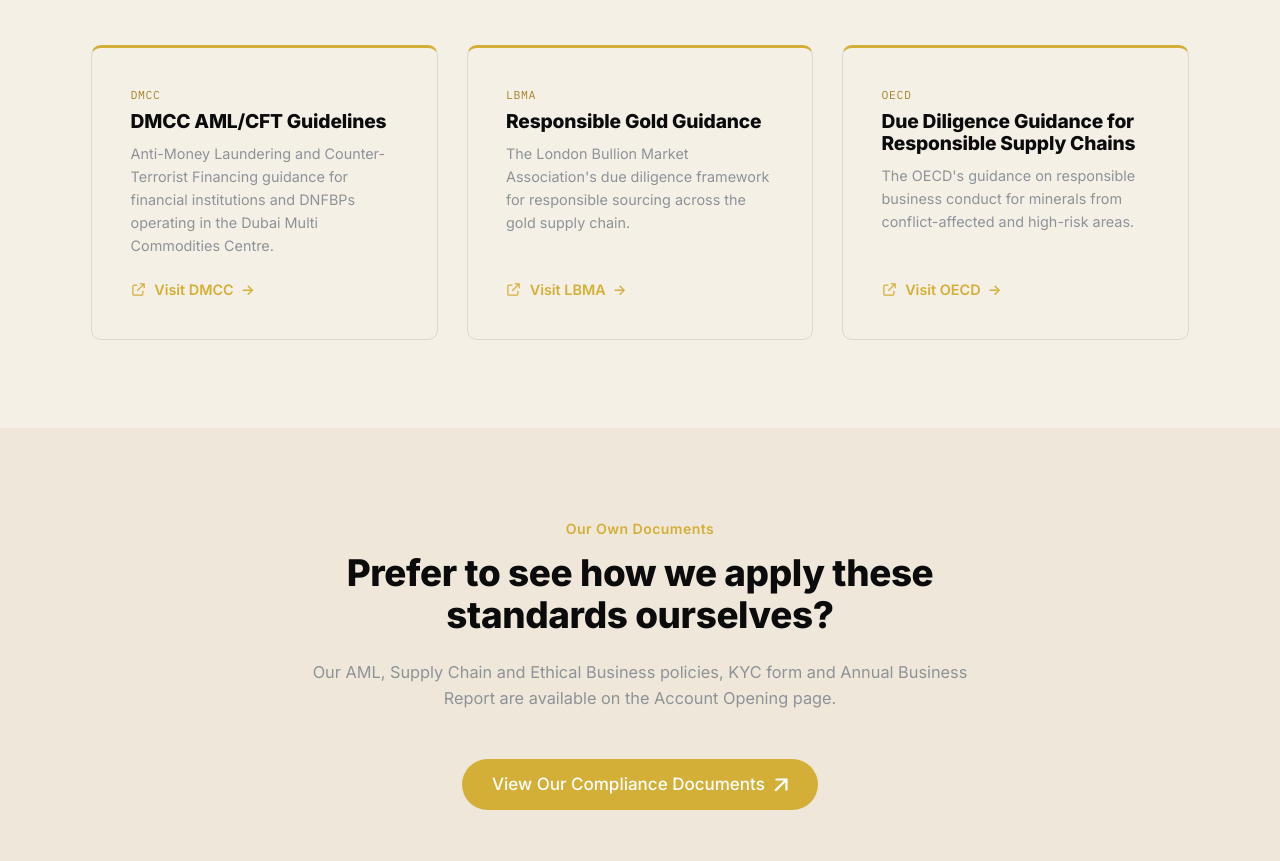
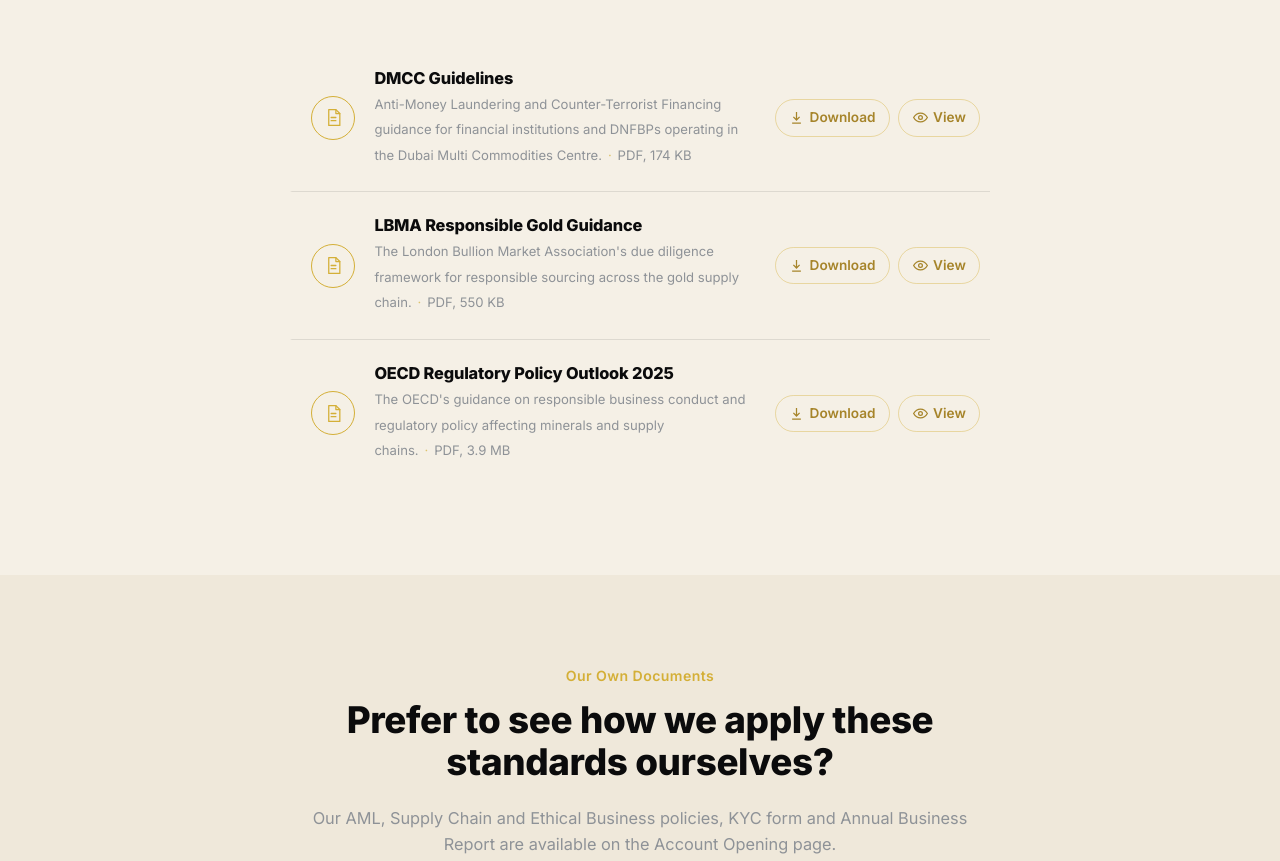
Before and after one commit to anusha-suresh21/synergy-diagold-website, a plain HTML site: page resources.html in a window 1280 px wide. Shown: the part 682-1543 px from the top of the page. Drawn offline with Linux system fonts and the light colour scheme.

Commit message:
Resources page: replace external Visit links with Download/View document actions
Adds DMCC AML/CFT Guidelines, LBMA Responsible Gold Guidance and the OECD
Regulatory Policy Outlook 2025 as local PDFs with Download + View buttons,
matching the reference site's document-list pattern. Also adds an
aria-label to the newsletter email input sitewide for accessibility.

```diff
--- a/css/style.css
+++ b/css/style.css
@@ -2193,9 +2193,24 @@ body.page-fade-out { opacity: 0; }
 .doc-row:hover .doc-row-download { color: var(--indigo-light); }
 .doc-row-download svg { width: 15px; height: 15px; stroke: currentColor; fill: none; stroke-width: 2; transition: transform 0.3s ease; }
 .doc-row:hover .doc-row-download svg { transform: translateY(3px); }
+.doc-row-actions { flex-shrink: 0; display: flex; align-items: center; gap: 0.5rem; }
+.doc-row-btn {
+  display: flex; align-items: center; gap: 0.4em;
+  font-size: 0.85rem; font-weight: 600; color: var(--indigo-deep);
+  border: 1px solid rgba(212,175,55,0.4);
+  border-radius: var(--radius-pill);
+  padding: 0.5em 1em;
+  white-space: nowrap;
+  transition: color 0.3s ease, border-color 0.3s ease, background 0.3s ease;
+}
+.doc-row-btn svg { width: 15px; height: 15px; stroke: currentColor; fill: none; stroke-width: 2; transition: transform 0.3s ease; }
+.doc-row-btn:hover { border-color: var(--indigo); background: var(--indigo); color: var(--white); }
+.doc-row-btn.is-download:hover svg { transform: translateY(2px); }
+.doc-row:hover .doc-row-btn { color: var(--indigo-light); border-color: rgba(249,171,56,0.5); }
+.doc-row:hover .doc-row-btn:hover { background: var(--indigo); color: var(--white); border-color: var(--indigo); }
 @media (max-width: 620px) {
   .doc-row { flex-wrap: wrap; }
-  .doc-row-download { margin-left: calc(44px + 1.2rem); }
+  .doc-row-download, .doc-row-actions { margin-left: calc(44px + 1.2rem); }
 }
 
 /* ---------- Careers: open-application banner ---------- */
--- a/resources.html
+++ b/resources.html
@@ -78,33 +78,57 @@
       <h2>The reference points behind our due diligence.</h2>
       <p class="lede slate-text">We don't set our own bar for responsible trading in isolation — these are the frameworks we look to.</p>
     </div>
-    <div class="grid-3">
-      <div class="doc-card reveal-fade">
-        <div class="doc-meta">DMCC</div>
-        <h3>DMCC AML/CFT Guidelines</h3>
-        <p>Anti-Money Laundering and Counter-Terrorist Financing guidance for financial institutions and DNFBPs operating in the Dubai Multi Commodities Centre.</p>
-        <a class="btn-link" href="https://www.dmcc.ae" target="_blank" rel="noopener">
-          <svg viewBox="0 0 24 24"><path d="M14 3h7v7M21 3 10 14M19 14v5a2 2 0 0 1-2 2H5a2 2 0 0 1-2-2V7a2 2 0 0 1 2-2h5"/></svg>
-          Visit DMCC
-        </a>
+    <div class="doc-list max-w-prose mx-auto">
+      <div class="doc-row reveal-fade">
+        <span class="doc-row-icon" aria-hidden="true"><svg viewBox="0 0 24 24"><path d="M6 2h9l5 5v15H6z"/><path d="M15 2v5h5"/><path d="M9 12h6M9 16h6"/></svg></span>
+        <span class="doc-row-text">
+          <h3>DMCC Guidelines</h3>
+          <span class="doc-row-meta">Anti-Money Laundering and Counter-Terrorist Financing guidance for financial institutions and DNFBPs operating in the Dubai Multi Commodities Centre.<span class="dot">&middot;</span>PDF, 174 KB</span>
+        </span>
+        <span class="doc-row-actions">
+          <a class="doc-row-btn is-download" href="documents/DMCC-AML-CFT-Guidelines.pdf" download>
+            <svg viewBox="0 0 24 24"><path d="M12 3v12M7 11l5 5 5-5M5 21h14"/></svg>
+            Download
+          </a>
+          <a class="doc-row-btn" href="documents/DMCC-AML-CFT-Guidelines.pdf" target="_blank" rel="noopener">
+            <svg viewBox="0 0 24 24"><path d="M1 12s4-7 11-7 11 7 11 7-4 7-11 7-11-7-11-7z"/><circle cx="12" cy="12" r="3"/></svg>
+            View
+          </a>
+        </span>
       </div>
-      <div class="doc-card reveal-fade d1">
-        <div class="doc-meta">LBMA</div>
-        <h3>Responsible Gold Guidance</h3>
-        <p>The London Bullion Market Association's due diligence framework for responsible sourcing across the gold supply chain.</p>
-        <a class="btn-link" href="https://www.lbma.org.uk" target="_blank" rel="noopener">
-          <svg viewBox="0 0 24 24"><path d="M14 3h7v7M21 3 10 14M19 14v5a2 2 0 0 1-2 2H5a2 2 0 0 1-2-2V7a2 2 0 0 1 2-2h5"/></svg>
-          Visit LBMA
-        </a>
+      <div class="doc-row reveal-fade d1">
+        <span class="doc-row-icon" aria-hidden="true"><svg viewBox="0 0 24 24"><path d="M6 2h9l5 5v15H6z"/><path d="M15 2v5h5"/><path d="M9 12h6M9 16h6"/></svg></span>
+        <span class="doc-row-text">
+          <h3>LBMA Responsible Gold Guidance</h3>
+          <span class="doc-row-meta">The London Bullion Market Association's due diligence framework for responsible sourcing across the gold supply chain.<span class="dot">&middot;</span>PDF, 550 KB</span>
+        </span>
+        <span class="doc-row-actions">
+          <a class="doc-row-btn is-download" href="documents/LBMA-Responsible-Gold-Guidance.pdf" download>
+            <svg viewBox="0 0 24 24"><path d="M12 3v12M7 11l5 5 5-5M5 21h14"/></svg>
+            Download
+          </a>
+          <a class="doc-row-btn" href="documents/LBMA-Responsible-Gold-Guidance.pdf" target="_blank" rel="noopener">
+            <svg viewBox="0 0 24 24"><path d="M1 12s4-7 11-7 11 7 11 7-4 7-11 7-11-7-11-7z"/><circle cx="12" cy="12" r="3"/></svg>
+            View
+          </a>
+        </span>
       </div>
-      <div class="doc-card reveal-fade d2">
-        <div class="doc-meta">OECD</div>
-        <h3>Due Diligence Guidance for Responsible Supply Chains</h3>
-        <p>The OECD's guidance on responsible business conduct for minerals from conflict-affected and high-risk areas.</p>
-        <a class="btn-link" href="https://www.oecd.org" target="_blank" rel="noopener">
-          <svg viewBox="0 0 24 24"><path d="M14 3h7v7M21 3 10 14M19 14v5a2 2 0 0 1-2 2H5a2 2 0 0 1-2-2V7a2 2 0 0 1 2-2h5"/></svg>
-          Visit OECD
-        </a>
+      <div class="doc-row reveal-fade d2">
+        <span class="doc-row-icon" aria-hidden="true"><svg viewBox="0 0 24 24"><path d="M6 2h9l5 5v15H6z"/><path d="M15 2v5h5"/><path d="M9 12h6M9 16h6"/></svg></span>
+        <span class="doc-row-text">
+          <h3>OECD Regulatory Policy Outlook 2025</h3>
+          <span class="doc-row-meta">The OECD's guidance on responsible business conduct and regulatory policy affecting minerals and supply chains.<span class="dot">&middot;</span>PDF, 3.9 MB</span>
+        </span>
+        <span class="doc-row-actions">
+          <a class="doc-row-btn is-download" href="documents/OECD-Regulatory-Policy-Outlook-2025.pdf" download>
+            <svg viewBox="0 0 24 24"><path d="M12 3v12M7 11l5 5 5-5M5 21h14"/></svg>
+            Download
+          </a>
+          <a class="doc-row-btn" href="documents/OECD-Regulatory-Policy-Outlook-2025.pdf" target="_blank" rel="noopener">
+            <svg viewBox="0 0 24 24"><path d="M1 12s4-7 11-7 11 7 11 7-4 7-11 7-11-7-11-7z"/><circle cx="12" cy="12" r="3"/></svg>
+            View
+          </a>
+        </span>
       </div>
     </div>
   </div>
@@ -144,7 +168,7 @@
         <p>Market updates and company news, sent occasionally &mdash; no spam.</p>
       </div>
       <form class="newsletter-form js-newsletter-form" novalidate>
-        <input type="email" name="email" placeholder="Enter your email" required>
+        <input type="email" name="email" placeholder="Enter your email" aria-label="Email address" required>
         <button type="submit" class="btn btn-primary">Subscribe Now</button>
       </form>
     </div>
```
Also changed, not shown: about.html (+1 -1 lines), account-opening.html (+1 -1 lines), careers.html (+1 -1 lines), contact.html (+1 -1 lines), index.html (+1 -1 lines), news.html (+1 -1 lines), products.html (+1 -1 lines), services.html (+1 -1 lines), 4 other files.
